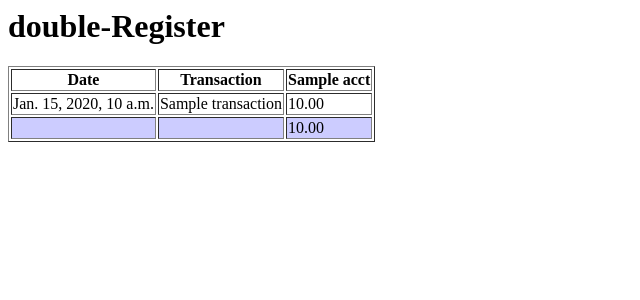
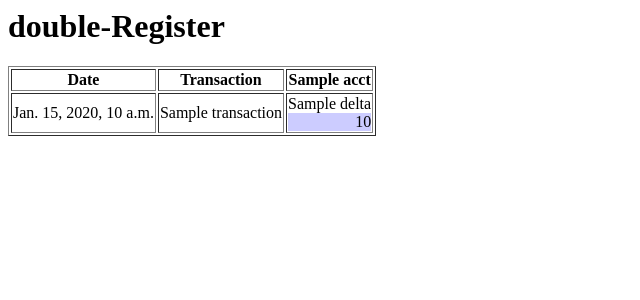
Before and after one commit to leopd/chacct, a Django app: template templates/records/register2.html in a window 1280 px wide. Shown: the top 300 px of the page, without its empty margins (0-640 px from the left). Run offline with Django 3.2, Linux system fonts and the light colour scheme; the template is opened without the code that fills it: most values are stand-ins (such as "Sample title", 1, 10 or a date in 2020).

Commit message:
better view of register.

```diff
--- a/templates/records/register2.html
+++ b/templates/records/register2.html
@@ -3,6 +3,12 @@
     }
     .totalrow {
         background-color: #ccf;
+    }
+    .account_details {
+        text-align: right;
+    }
+    .zero {
+        color: #999;
     }
 </style>
 
@@ -24,15 +30,19 @@
             <td>
                 {{row.transaction}}
             </td>
-            {% for column in row.Deltas %}
-                <td>{{column|floatformat:2}}</td>
-            {% endfor %}
-        </tr>
-        <tr class="totalrow">
-            <td> </td>
-            <td> </td>
-            {% for column in row.Balances %}
-                <td>{{column|floatformat:2}}</td>
+            {% for details in row.per_account_details %}
+            <td class="account_details">
+                <div class="transrow">
+                    {% if details.delta %}
+                        {{details.delta}}
+                    {% else %}
+                        <span class="zero">0.00</span>
+                    {% endif %}
+                </div>
+                <div class="totalrow">
+                    {{details.balance}}
+                </div>
+            </td>
             {% endfor %}
         </tr>
     {% endfor %}
```
Also changed, not shown: records/views.py (+16 -4 lines).
